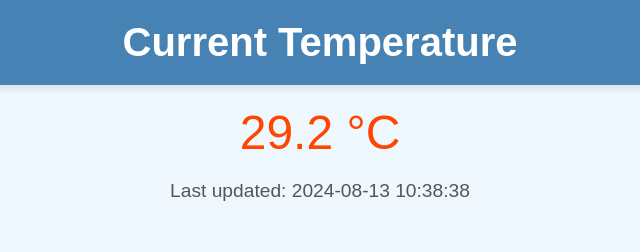
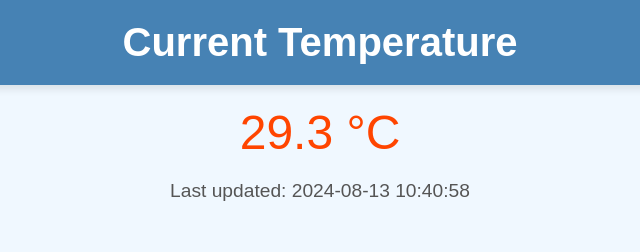
Before and after one commit to dennisverbeek/dennisverbeek.github.io, a plain HTML site: page index.html in a window 1280 px wide. Shown: the top 252 px of the page, 320-960 px from the left. Drawn offline with Linux system fonts and the light colour scheme.

Commit message:
Update temperature at 2024-08-13 10:40:58

```diff
--- a/index.html
+++ b/index.html
@@ -65,10 +65,10 @@
                     <h1>Current Temperature</h1>
                 </header>
                 <div class="temperature">
-                    29.2 °C
+                    29.3 °C
                 </div>
                 <div class="timestamp">
-                    Last updated: 2024-08-13 10:38:38
+                    Last updated: 2024-08-13 10:40:58
                 </div>
                 <footer>
                     &copy; 2024 Jipster
```
